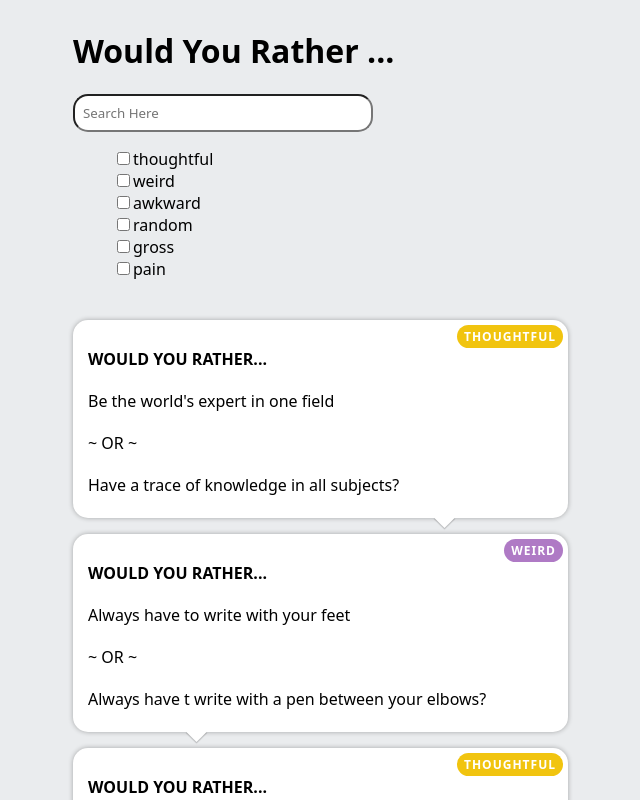
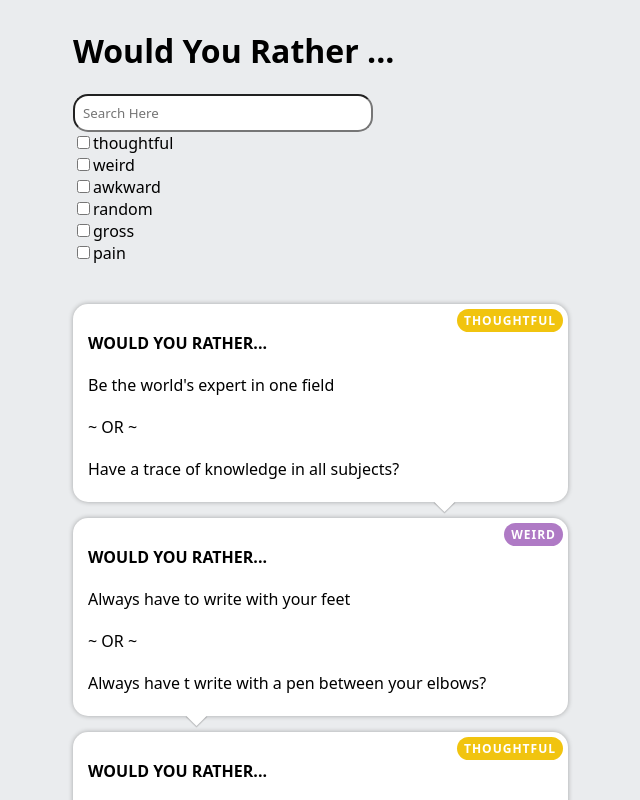
Before and after one commit to benroasting/would-you-rather, a React (Create React App) app: page / in a window 1280 px wide. Shown: the top 800 px of the page, without its empty margins (237-877 px from the left). Built offline with nearby package versions, Linux system fonts and the light colour scheme.

Commit message:
part 1 of checkbox gategory filters

```diff
--- a/src/App.js
+++ b/src/App.js
@@ -7,7 +7,9 @@ import data from "./data";
 
 function App() {
   const [searchInput, setSearchInput] = useState("");
-  const [radioInput, setRadioInput] = useState("");
+  const handleFilters = (filters, category) => {
+    console.log(filters);
+  };
 
   const filteredQuestions = data.filter((data) => {
     return (
@@ -21,7 +23,9 @@ function App() {
     <div className="App">
       <h1>Would You Rather ...</h1>
       <Search onChange={setSearchInput} searchText={searchInput} />
-      <ButtonFilter onChange={radioInput} radioFilter={setRadioInput} />
+      <ButtonFilter
+        handleFilters={(filters) => handleFilters(filters, "categories")}
+      />
       <QuestionsFeed filteredQuestions={filteredQuestions} />
     </div>
   );
--- a/src/Components/ButtonFilter.js
+++ b/src/Components/ButtonFilter.js
@@ -1,68 +1,34 @@
-import React from "react";
+import React, { useState } from "react";
+import categories from "../categories";
 
-export default function ButtonFilter({ onChange, radioFilter }) {
-  const filterHandler = (e) => {
-    onChange(e.target.value);
+export default function ButtonFilter(props) {
+  const [checkBoxInput, setcheckBoxInput] = useState([]);
+
+  const handleSearchToggle = (value) => {
+    const currentIndex = checkBoxInput.indexOf(value);
+    const newCheck = [...checkBoxInput];
+
+    if (currentIndex === -1) {
+      newCheck.push(value);
+    } else {
+      newCheck.splice(currentIndex, 1);
+    }
+
+    setcheckBoxInput(newCheck);
+    props.handleFilters(newCheck);
   };
 
-  return (
-    <div className="radio-button-container">
-      <ul>
-        <li>
-          <input
-            type="checkbox"
-            id="thoughtful"
-            checked={radioFilter === "thoughtful"}
-            value="thoughtful"
-          />
-          <label htmlFor="thoughtful">thoughtful</label>
-        </li>
-        <li>
-          <input
-            type="checkbox"
-            id="weird"
-            checked={radioFilter === "weird"}
-            value="weird"
-          />
-          <label htmlFor="weird">weird</label>
-        </li>
-        <li>
-          <input
-            type="checkbox"
-            id="awkward"
-            checked={radioFilter === "awkward"}
-            value="awkward"
-          />
-          <label htmlFor="awkward">awkward</label>
-        </li>
-        <li>
-          <input
-            type="checkbox"
-            id="random"
-            checked={radioFilter === "random"}
-            value="random"
-          />
-          <label htmlFor="random">random</label>
-        </li>
-        <li>
-          <input
-            type="checkbox"
-            id="pain"
-            checked={radioFilter === "gross"}
-            value="gross"
-          />
-          <label htmlFor="gross">gross</label>
-        </li>
-        <li>
-          <input
-            type="checkbox"
-            id="pain"
-            checked={radioFilter === "pain"}
-            value="pain"
-          />
-          <label htmlFor="pain">pain</label>
-        </li>
-      </ul>
-    </div>
-  );
+  const checkBoxList = () =>
+    categories.map((category, index) => (
+      <div>
+        <input
+          type="checkbox"
+          checked={checkBoxInput.indexOf(category.id) === -1 ? false : true}
+          onChange={() => handleSearchToggle(category.id)}
+        />
+        <span>{category.category}</span>
+      </div>
+    ));
+
+  return <div>{checkBoxList()}</div>;
 }
--- /dev/null
+++ b/src/categories.js
@@ -0,0 +1,28 @@
+const categories = [
+  {
+    id: 1,
+    category: "thoughtful",
+  },
+  {
+    id: 2,
+    category: "weird",
+  },
+  {
+    id: 3,
+    category: "awkward",
+  },
+  {
+    id: 4,
+    category: "random",
+  },
+  {
+    id: 5,
+    category: "gross",
+  },
+  {
+    id: 6,
+    category: "pain",
+  },
+];
+
+export default categories;
```
